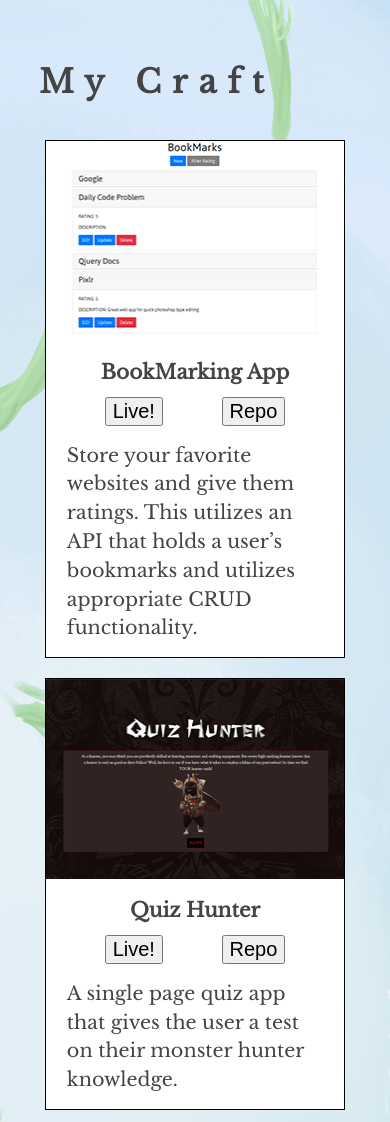
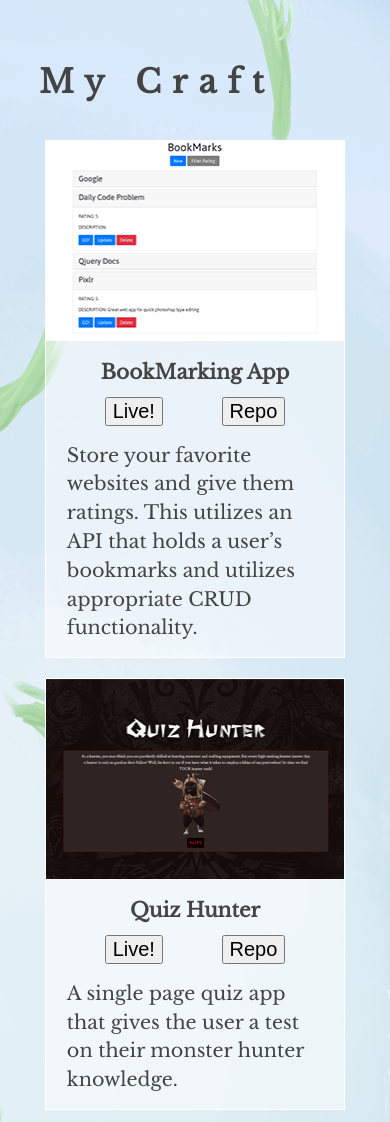
Before and after one commit to Brahyt/portfolio, a plain HTML site: page index.html in a window 390 px wide. Shown: the part 1852-2974 px from the top of the page. Drawn offline with nearby package versions, Linux system fonts and the light colour scheme.

Commit message:
css changes

```diff
--- a/style.css
+++ b/style.css
@@ -112,6 +112,7 @@ a:link {
 ***********************/
 
 .tinker-container {
+
   display: flex;
   flex-wrap: wrap;
   width: 100%;
@@ -119,10 +120,10 @@ a:link {
 }
 
 .tinker-item {
-  background-color: white;
   width: 300px;
   margin: .5%;
-  border: 1px solid black;
+  background-color: rgba(255, 255, 255, .5);
+  border: 1px solid white;
 }
 
 .tinker-image {
@@ -207,10 +208,8 @@ a:link {
   }
 
   .tinker-item {
-    background-color: white;
     width: 300px;
     margin: 10px 0 10px 0;
-    border: 1px solid black;
   }
 
 
```
Also changed, not shown: 1 other file.
